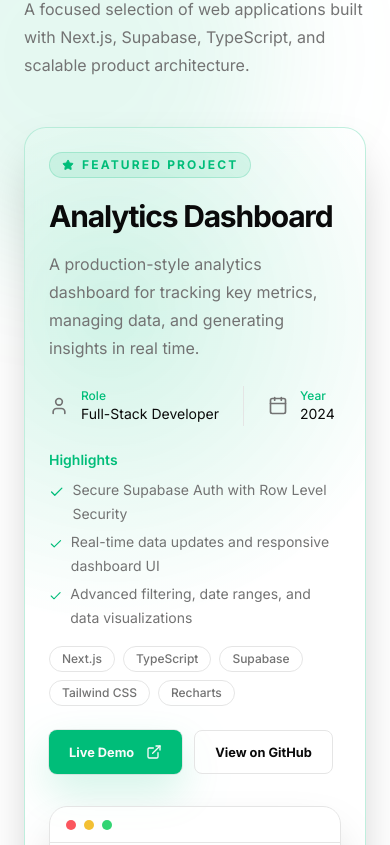
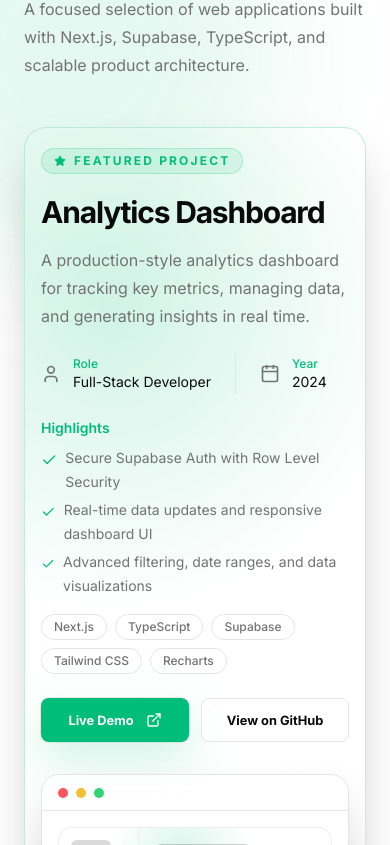
Before and after one commit to svsxn/portfolio, a Next.js app: page / in a window 390 px wide. Shown: the part 1019-1864 px from the top of the page. Built offline with nearby package versions, Linux system fonts and the light colour scheme.

Commit message:
fix: mobile

```diff
--- a/components/sections/projects/cards/featured/index.tsx
+++ b/components/sections/projects/cards/featured/index.tsx
@@ -4,7 +4,7 @@ import Preview from "./preview";
 
 export default function FeaturedProject({ project }: { project: Project }) {
   return (
-    <article className="relative overflow-hidden rounded-3xl border border-primary/25 bg-card/60 p-6 shadow-2xl backdrop-blur-md lg:p-8">
+    <article className="relative overflow-hidden rounded-3xl border border-primary/25 bg-card/60 px-4 py-5 shadow-2xl backdrop-blur-md sm:p-6 lg:p-8">
       <Background />
       <div className="relative grid gap-8 lg:grid-cols-[0.9fr_1.1fr] lg:items-center">
         <LeftSection project={project} />
--- a/components/sections/projects/cards/featured/left/actions.tsx
+++ b/components/sections/projects/cards/featured/left/actions.tsx
@@ -11,7 +11,9 @@ type Props = {
 
 export default function Actions({ liveUrl, githubUrl, classname }: Props) {
   return (
-    <div className={cn("flex flex-wrap gap-3", classname)}>
+    <div
+      className={cn("grid grid-cols-2 gap-3 sm:flex sm:flex-wrap", classname)}
+    >
       <Button
         disabled={!liveUrl}
         asChild={!!liveUrl}
--- a/components/sections/projects/cards/featured/preview/index.tsx
+++ b/components/sections/projects/cards/featured/preview/index.tsx
@@ -1,6 +1,6 @@
 export default function Preview() {
   return (
-    <div className="relative overflow-hidden rounded-2xl border bg-background/70 shadow-2xl">
+    <div className="relative overflow-hidden rounded-2xl border bg-background/70 shadow-2xl lg:mt-0">
       <div className="flex h-9 items-center gap-2 border-b px-4">
         <span className="size-2.5 rounded-full bg-red-500/80" />
         <span className="size-2.5 rounded-full bg-yellow-500/80" />
--- a/components/sections/projects/content.tsx
+++ b/components/sections/projects/content.tsx
@@ -12,7 +12,7 @@ export default function Content() {
         <h2 className="mt-6 text-balance text-4xl font-bold tracking-[-0.045em] sm:text-5xl lg:text-6xl">
           Selected Projects
         </h2>
-        <p className="mt-5 max-w-xl text-base leading-7 text-muted-foreground sm:text-lg sm:leading-8">
+        <p className="mt-5 max-w-xl text-base leading-7 text-muted-foreground sm:leading-8">
           A focused selection of web applications built with Next.js, Supabase,
           TypeScript, and scalable product architecture.
         </p>
```
